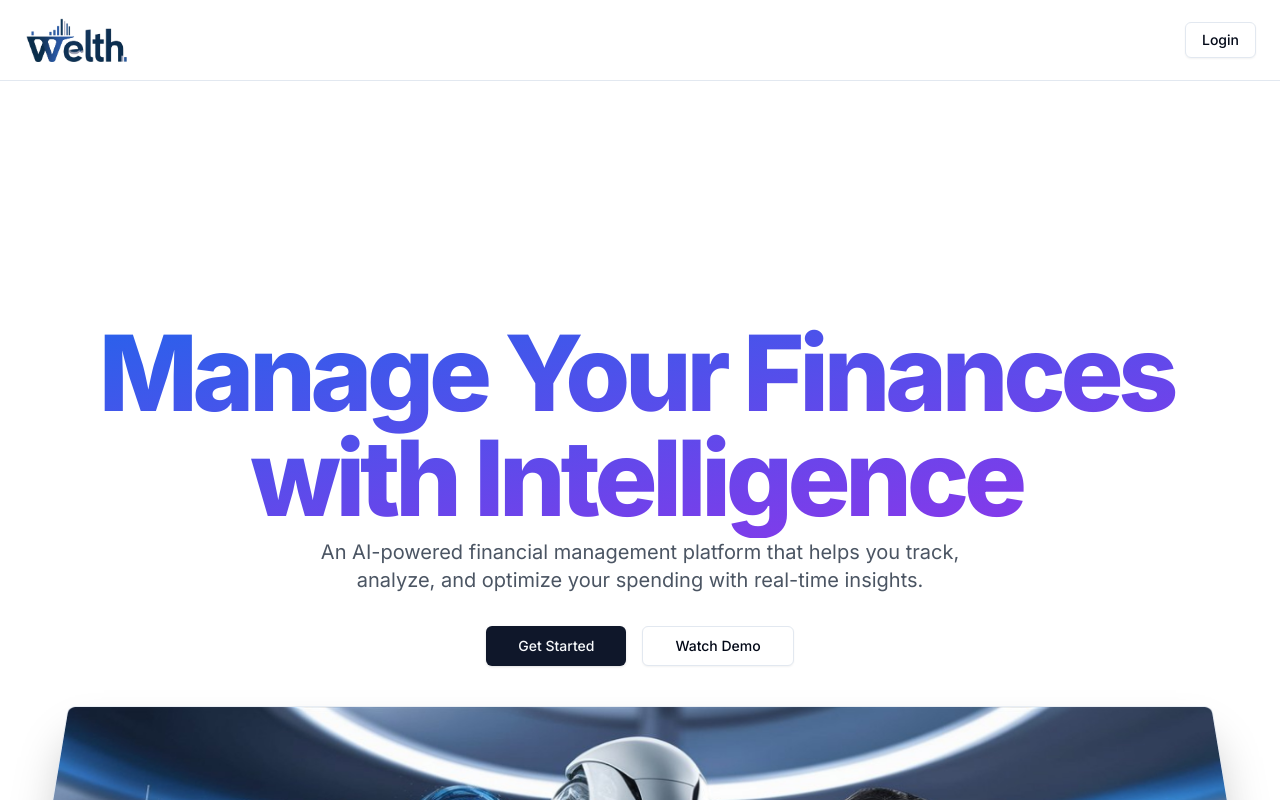
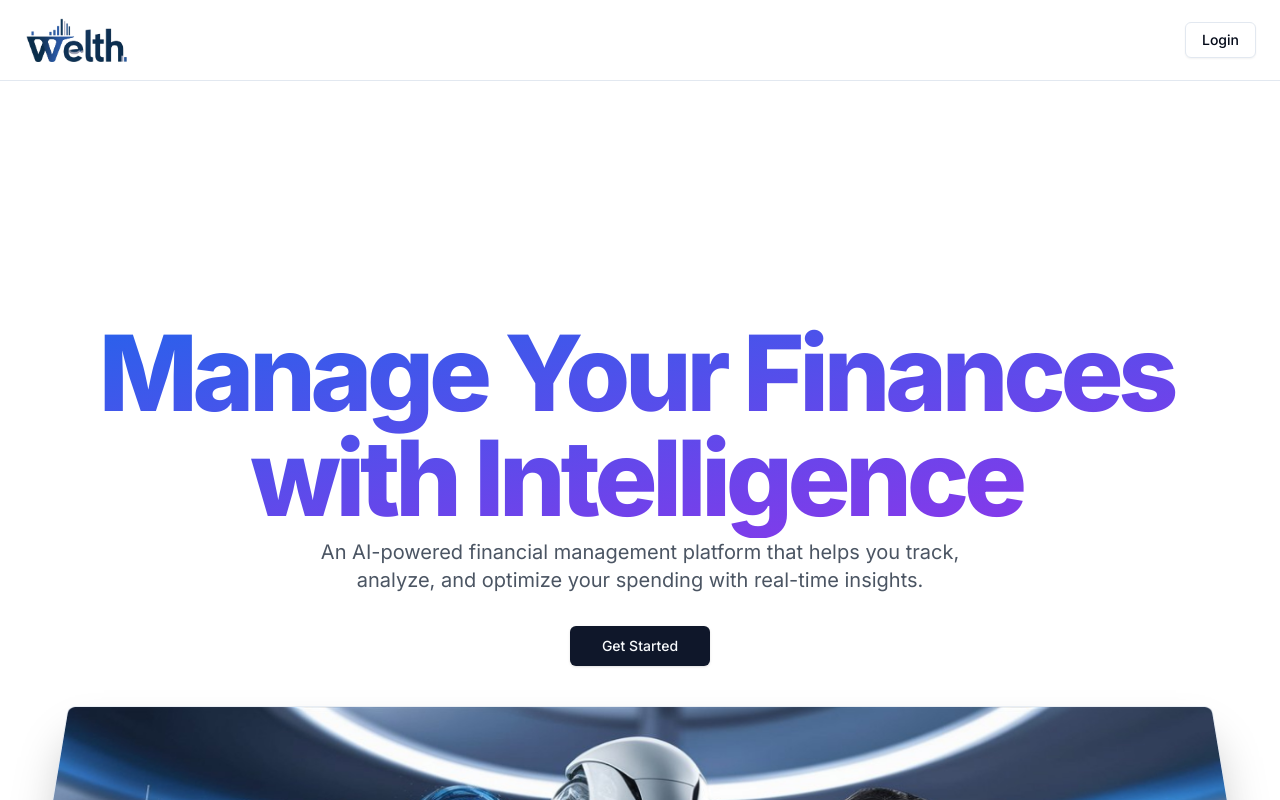
Before and after one commit to geetam-das-binani/ai-finance, a Next.js app: page / in a window 1280 px wide. Shown: the top 800 px of the page. Built offline with nearby package versions, Linux system fonts and the light colour scheme; no server answers.

Commit message:
removed watch demo button

```diff
--- a/components/Hero.jsx
+++ b/components/Hero.jsx
@@ -43,11 +43,7 @@
             Get Started
           </Button>
         </Link>
-        <Link href="/">
-          <Button size="lg" variant="outline" className="px-8">
-            Watch Demo
-          </Button>
-        </Link>
+
       </div>
       <div className="hero-image-wrapper mt-5 md:mt-0">
         <div ref={imageRef} className="hero-image">
```
